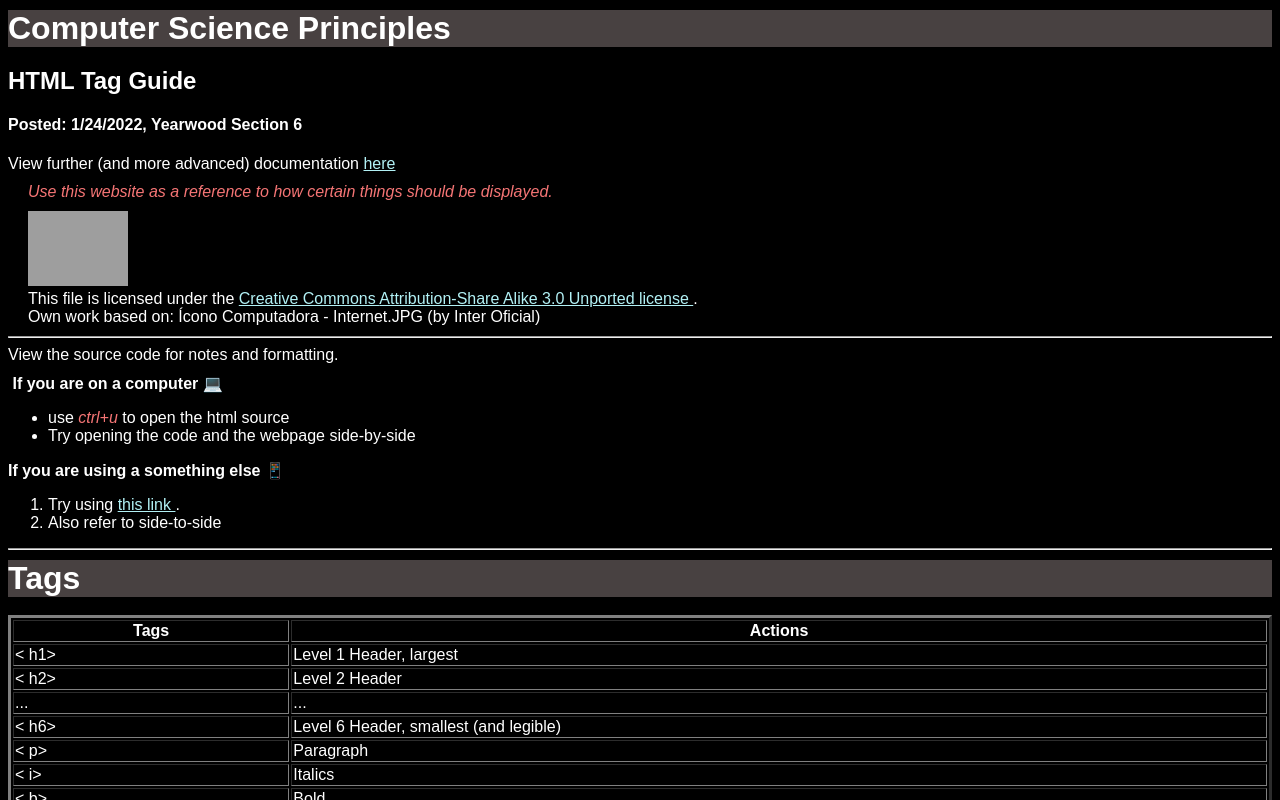
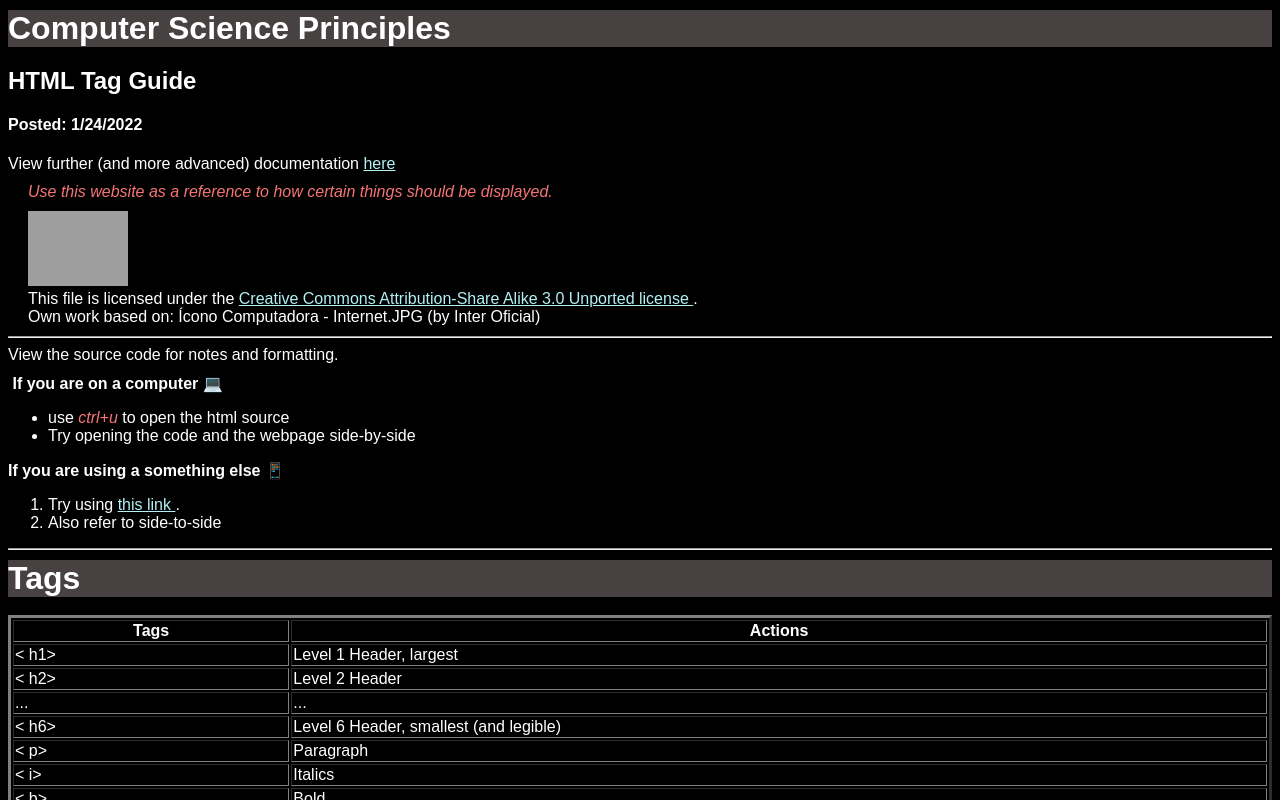
Before and after one commit to Madevilness/HTML-Guide-CSP, a plain HTML site: page index.htm in a window 1280 px wide. Shown: the top 800 px of the page. Drawn offline with Linux system fonts and the light colour scheme; grey boxes are pictures that could not be loaded.

Commit message:
Update index.htm

```diff
--- a/index.htm
+++ b/index.htm
@@ -31,7 +31,7 @@
 
                 <h2> HTML Tag Guide</h2>
 
-                <h4> Posted: 1/24/2022, Yearwood Section 6</h4>
+                <h4> Posted: 1/24/2022 </h4>
 
                 <!-- <h#> heading tags on a 1-6 scale, with 1 being the biggest and 6 being the smallest -->
 
```
